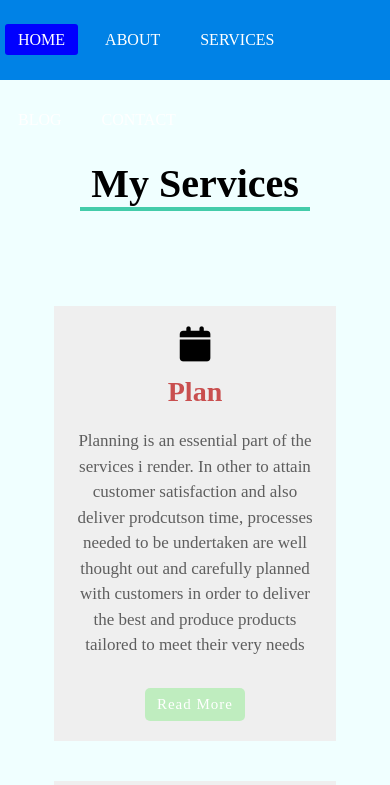
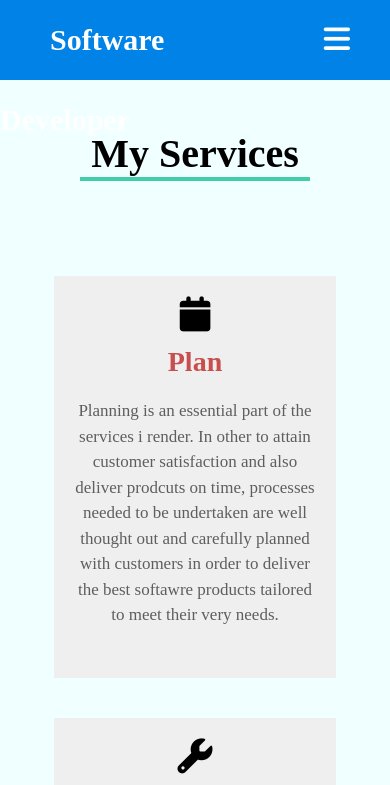
Before and after one commit to natecodex/myproject, a plain HTML site: page services.html in a window 390 px wide. Shown: the top 785 px of the page. Drawn offline with Linux system fonts and the light colour scheme.

Commit message:
i updated this page

```diff
--- a/services.html
+++ b/services.html
@@ -10,6 +10,11 @@
 </head>
 <body>
     <nav>
+        <input type="checkbox" id="check">
+        <label for="check" class ="checkbtn">
+            <i class="fas fa-bars"></i>
+        </label>
+        <label class="logo">Software Developer</label>
         <ul>
            <li><a class="active" href="index.html">Home</a></li>
            <li><a href="about.html">About</a></li>
@@ -31,12 +36,12 @@
                 <p>
                     Planning is an essential part of the services i render.
                     In other to attain customer satisfaction and also deliver
-                    prodcutson time, processes needed  to be undertaken
+                    prodcuts on time, processes needed  to be undertaken
                     are well thought out and carefully planned with customers
-                    in order to deliver the best and produce products tailored
-                     to meet their very needs
+                    in order to deliver the best softawre products tailored
+                     to meet their very needs.
                 </p>
-                      <a href="" class="button">Read More</a>
+
 
             </div>
 
@@ -52,7 +57,7 @@
                       products/services on time. I am well equiped with server side programming
                       languages and database management systems.
                 </p>
-                      <a href="" class="button">Read More</a>
+
 
             </div>
             <div class="card">
@@ -62,12 +67,12 @@
                 <h2>Deployment</h2>
                 <p>
                  Services i render are not limited to deploying and testing software for use.
-                 I am well versed in running various types of software test using the best software
+                 I am well-versed in running various types of software test, using the best software
                  testing frameworks. I am a quick study and can easily learn and adapt to the
                  ever changing and advancement in technology.
 
                 </p>
-                      <a href="" class="button">Read More</a>
+
 
             </div>
         </div>
@@ -101,7 +106,7 @@
 
     <div>
     <i class="fa fa-phone"></i>
-    <p>+233 808 890 899</p>
+    <p>+233540681092</p>
     </div>
     <div>
         <i class= "fa fa-envelope"></i>
--- a/style.css
+++ b/style.css
@@ -1,6 +1,6 @@
 *{
     padding: 0;
-    margin: 0px;
+    margin: 0;
     text-decoration: none;
     list-style: none;
     box-sizing: border-box;
@@ -19,7 +19,7 @@ background-color: azure;
     content: "";
     height: 4px;
     width: 230px;
-    background-color: black;
+    background-color: #4caf;
     display: block;
     margin: auto;
 }
@@ -56,11 +56,77 @@ a.active,a:hover{
     transition: 5s;
 
 }
+
+.checkbtn{
+    font-size: 30px;
+    color:white;
+    float: right;
+    line-height: 80px;
+    margin-right: 40px;
+    cursor: pointer;
+    display: none;
+}
+#check{
+    display: none;
+}
+@media (max-width: 952px) {
+    label.logo{
+        font-size: 30px;
+        padding-left: 50px;
+
+
+    }
+    nav ul li a{
+        font-size: 16px;
+    }
+}
+
+    @media (max-width: 858px) {
+        .checkbtn{
+            display:block;
+        }
+        ul{
+            position: fixed;
+            width:100%;
+            height: 100vh;
+            background: #2c3e50;
+            top: 80px;
+            left:-100%;
+            text-align: center;
+            transition: all .5s;
+        }
+        nav ul li{
+            display: block;
+            margin: 50px 0;
+            line-height: 30px;
+        }
+        nav ul li a{
+            font-size: 20px;
+
+        }
+        a:hover,a.active{
+            background: none;
+            color:#0082e6;
+
+        }
+        #check:checked ~ ul{
+            left: 0;
+        }
+    }
+    /*section{
+        background: url('images/4.jpeg') no-repeat;
+        background-size: cover;
+        height: calc(100vh);
+    }/*
+
+
+
+
 /*.imageAboutPage {
     width: 20%;*/
 .bgimage {
     height:100vh;
-    background: url('images/4.jpeg') no-repeat center fixed;
+    background: url('images/4.jpeg') no-repeat;
     background-size:cover;
     position:relative;
 }
@@ -460,7 +526,7 @@ a.active,a:hover{
     margin: 0;
 }
 .footer-distributed h3 span{
-    color: black;
+    color: white;
 }
 .footer-distributed .footer-links{
     color: #efefef;
```
Also changed, not shown: about.html (+8 -1 lines), blog.html (+12 -17 lines), contact.html (+7 -2 lines), index.html (+9 -1 lines).
